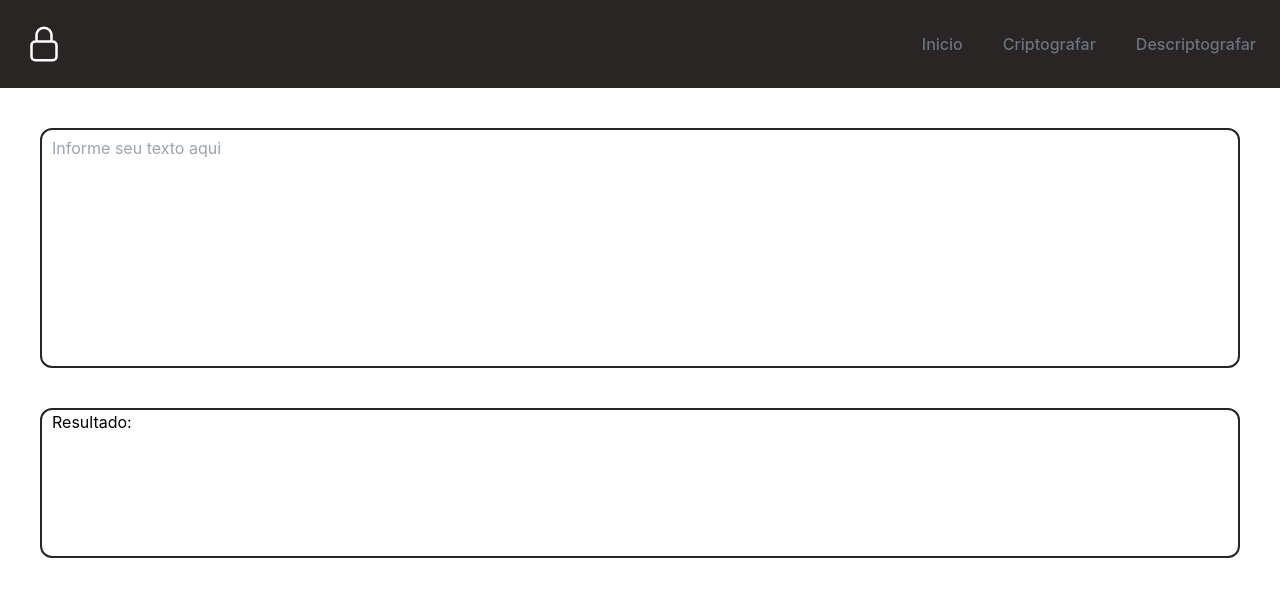
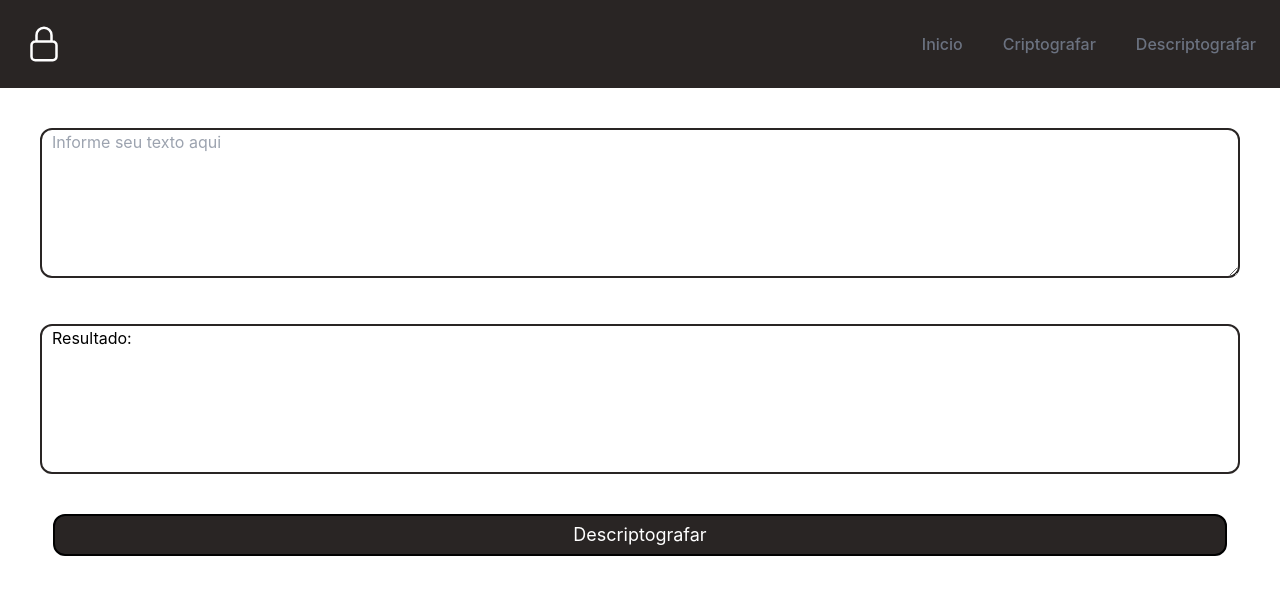
Before and after one commit to PedroLuisBrilhadori/application-RSAcryptography, a Next.js app: page /decrypt in a window 1280 px wide. Shown: the top 596 px of the page. Built offline with nearby package versions, Linux system fonts and the light colour scheme.

Commit message:
feat: add form and add textField on each page

```diff
--- a/src/pages/decrypt.tsx
+++ b/src/pages/decrypt.tsx
@@ -1,17 +1,31 @@
-import React from 'react'
+import React, { useState } from 'react'
+import ButtonSubmit from '../components/ButtonSubmit';
 import Header from '../components/Header'
 import ResultText from '../components/ResultText'
 import TextField from '../components/TextField'
 
 export default function Decrypt() {
+  const [changeText, setChangeText] = useState('');
+
+  function handleOnChange(e: any){
+    setChangeText(e.target.value);
+  }
+
   return (
     <>
       <Header />
-      <section>
-        <TextField label='Informe seu texto aqui' id='textDecrypt' />
+
+      <form action='/api/' method='post'>
+        <div className='m-10 w-auto h-max'>
+          <textarea placeholder='Informe seu texto aqui' className='w-full h-[150px] rounded-xl bg-white border-2 border-stone-800 text-black pl-[10px] overflow-auto' id='textDecrypt' onChange={handleOnChange}>
+            {changeText}
+          </textarea>
+        </div>
 
         <ResultText result='Resultado:' id='textResult' />
-      </section>
+
+        <ButtonSubmit text='Descriptografar' />
+      </form>
     </>
   )
 }
--- a/src/pages/encrypt.tsx
+++ b/src/pages/encrypt.tsx
@@ -1,18 +1,30 @@
-import React from 'react'
+import React, {useState} from 'react'
+import ButtonSubmit from '../components/ButtonSubmit';
 import Header from '../components/Header'
 import ResultText from '../components/ResultText'
-import TextField from '../components/TextField'
 
 export default function Encrypt() {
+  const [changeText, setChangeText] = useState('');
+
+  function handleOnChange(e: any){
+    setChangeText(e.target.value);
+  }
 
   return (
     <>
       <Header />
-      <section>
-        <TextField label='Informe seu texto aqui' id='textEncrypt' />
+
+      <form action='/api/' method='post'>
+        <div className='m-10 w-auto h-max'>
+          <textarea placeholder='Informe seu texto aqui' className='w-full h-[150px] rounded-xl bg-white border-2 border-stone-800 text-black pl-[10px] overflow-auto' id='textEncrypt' onChange={handleOnChange}>
+            {changeText}
+          </textarea>
+        </div>
 
         <ResultText result='Resultado:' id='textResult' />
-      </section>
+
+        <ButtonSubmit text='Criptografar' />
+      </form>
     </>
   )
 }
```
